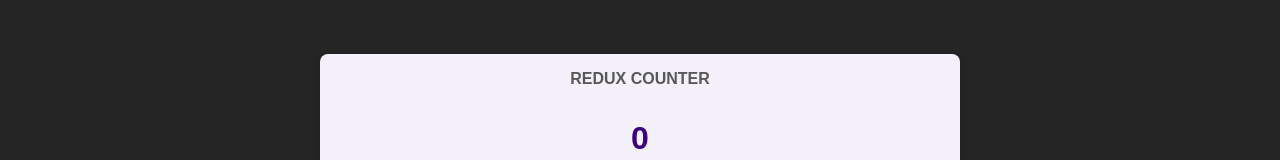
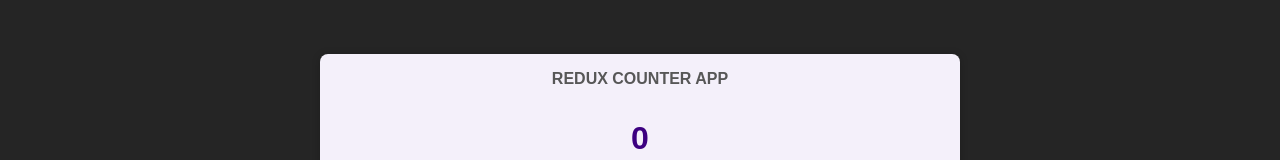
Before and after one commit to RushikeshGandhmal/Redux-Counter-App, a React (Create React App) app: page / in a window 1280 px wide. Shown: the part 372-532 px from the top of the page. Built offline with nearby package versions, Linux system fonts and the light colour scheme.

Commit message:
some chnages

```diff
--- a/src/components/Counter.js
+++ b/src/components/Counter.js
@@ -26,7 +26,7 @@ const Counter = () => {
 
   return (
     <main className={classes.counter}>
-      <h1>Redux Counter</h1>
+      <h1>Redux Counter App</h1>
       {toggle && <div className={classes.value}>{counter}</div>}
       <div>
         <button onClick={incrementHandler}>Increment</button>
```
